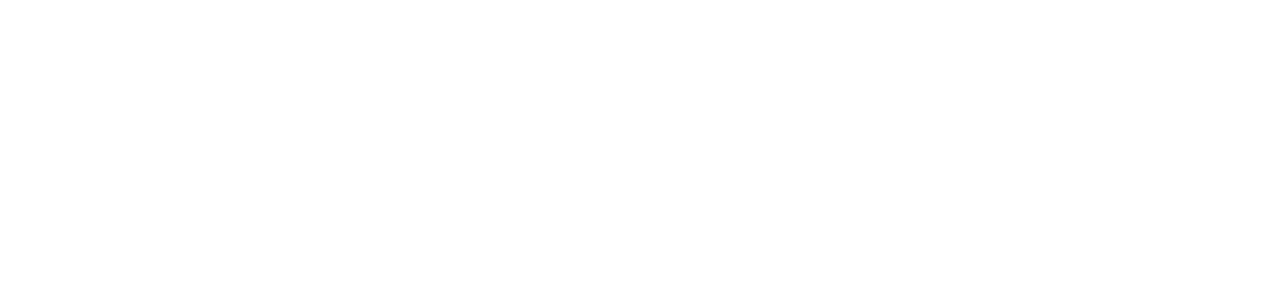
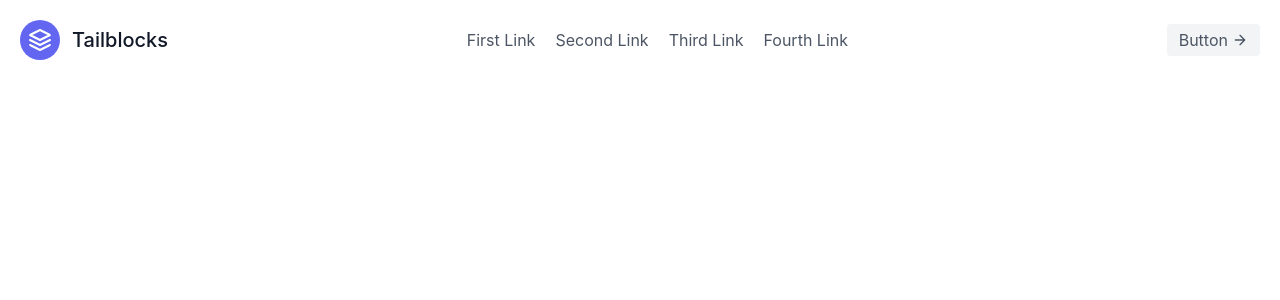
Before and after one commit to Sumitsinh1726/React_portfolio_Project, a React (Create React App) app in the folder krp/: page / in a window 1280 px wide. Shown: the top 300 px of the page. Built offline with nearby package versions, Linux system fonts and the light colour scheme.

Commit message:
Aryan
I created navbar

```diff
--- a/krp/package.json
+++ b/krp/package.json
@@ -34,5 +34,8 @@
       "last 1 firefox version",
       "last 1 safari version"
     ]
+  },
+  "devDependencies": {
+    "tailwindcss": "^3.3.2"
   }
 }
--- a/krp/public/index.html
+++ b/krp/public/index.html
@@ -24,6 +24,7 @@
       work correctly both with client-side routing and a non-root public URL.
       Learn how to configure a non-root public URL by running `npm run build`.
     -->
+    <script src="https://cdn.tailwindcss.com"></script>
     <title>React App</title>
   </head>
   <body>
--- a/krp/src/App.js
+++ b/krp/src/App.js
@@ -1,10 +1,11 @@
 import './App.css';
+import Navbar from './component/Navbar';
 
 
 function App() {
   return (
     <div className="App">
-
+      <Navbar />
     </div>
   );
 }
--- /dev/null
+++ b/krp/src/component/Navbar.jsx
@@ -0,0 +1,50 @@
+import React from "react";
+
+const Navbar = () => {
+  return (
+    <>
+      <header className="text-gray-600 body-font">
+        <div className="container mx-auto flex flex-wrap p-5 flex-col md:flex-row items-center">
+          <a className="flex title-font font-medium items-center text-gray-900 mb-4 md:mb-0">
+            <svg
+              xmlns="http://www.w3.org/2000/svg"
+              fill="none"
+              stroke="currentColor"
+              stroke-linecap="round"
+              stroke-linejoin="round"
+              stroke-width="2"
+              className="w-10 h-10 text-white p-2 bg-indigo-500 rounded-full"
+              viewBox="0 0 24 24"
+            >
+              <path d="M12 2L2 7l10 5 10-5-10-5zM2 17l10 5 10-5M2 12l10 5 10-5"></path>
+            </svg>
+            <span className="ml-3 text-xl">Tailblocks</span>
+          </a>
+          <nav className="md:ml-auto md:mr-auto flex flex-wrap items-center text-base justify-center">
+            <a className="mr-5 hover:text-gray-900">First Link</a>
+            <a className="mr-5 hover:text-gray-900">Second Link</a>
+            <a className="mr-5 hover:text-gray-900">Third Link</a>
+            <a className="mr-5 hover:text-gray-900">Fourth Link</a>
+          </nav>
+          <button className="inline-flex items-center bg-gray-100 border-0 py-1 px-3 focus:outline-none hover:bg-gray-200 rounded text-base mt-4 md:mt-0">
+            Button
+            <svg
+              fill="none"
+              stroke="currentColor"
+              stroke-linecap="round"
+              stroke-linejoin="round"
+              stroke-width="2"
+              className="w-4 h-4 ml-1"
+              viewBox="0 0 24 24"
+            >
+              <path d="M5 12h14M12 5l7 7-7 7"></path>
+            </svg>
+          </button>
+        </div>
+      </header>
+
+    </>
+  );
+};
+
+export default Navbar;
--- a/krp/src/index.css
+++ b/krp/src/index.css
@@ -1,3 +1,7 @@
+@tailwind base;
+@tailwind components;
+@tailwind utilities;
+
 body {
   margin: 0;
   font-family: -apple-system, BlinkMacSystemFont, 'Segoe UI', 'Roboto', 'Oxygen',
--- /dev/null
+++ b/krp/tailwind.config.js
@@ -0,0 +1,10 @@
+/** @type {import('tailwindcss').Config} */
+module.exports = {
+  content: [
+    "./src/**/*.{js,jsx,ts,tsx}",
+  ],
+  theme: {
+    extend: {},
+  },
+  plugins: [],
+}
```
Also changed, not shown: 2 other files (tests, documents, lock files or other folders).
